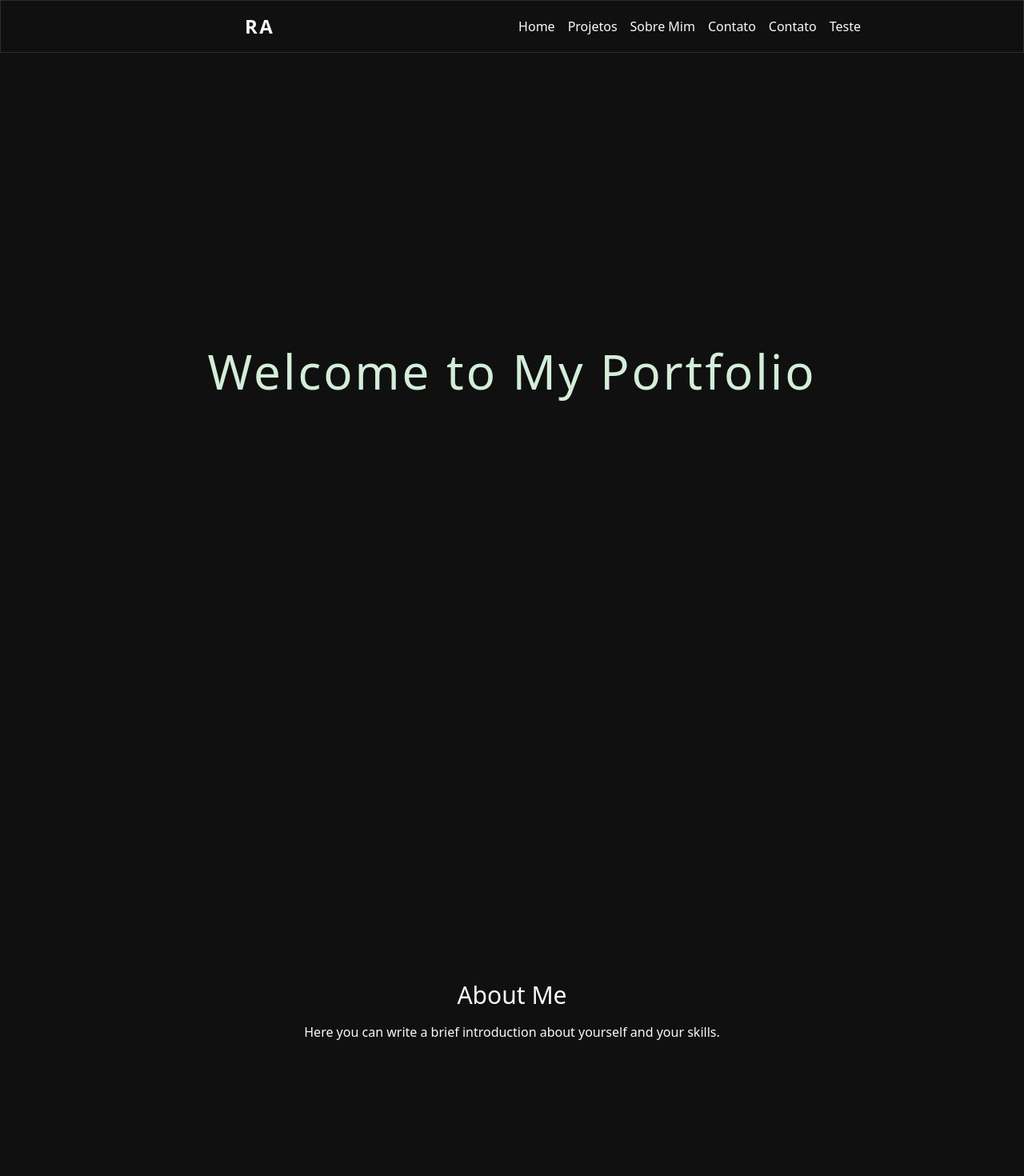
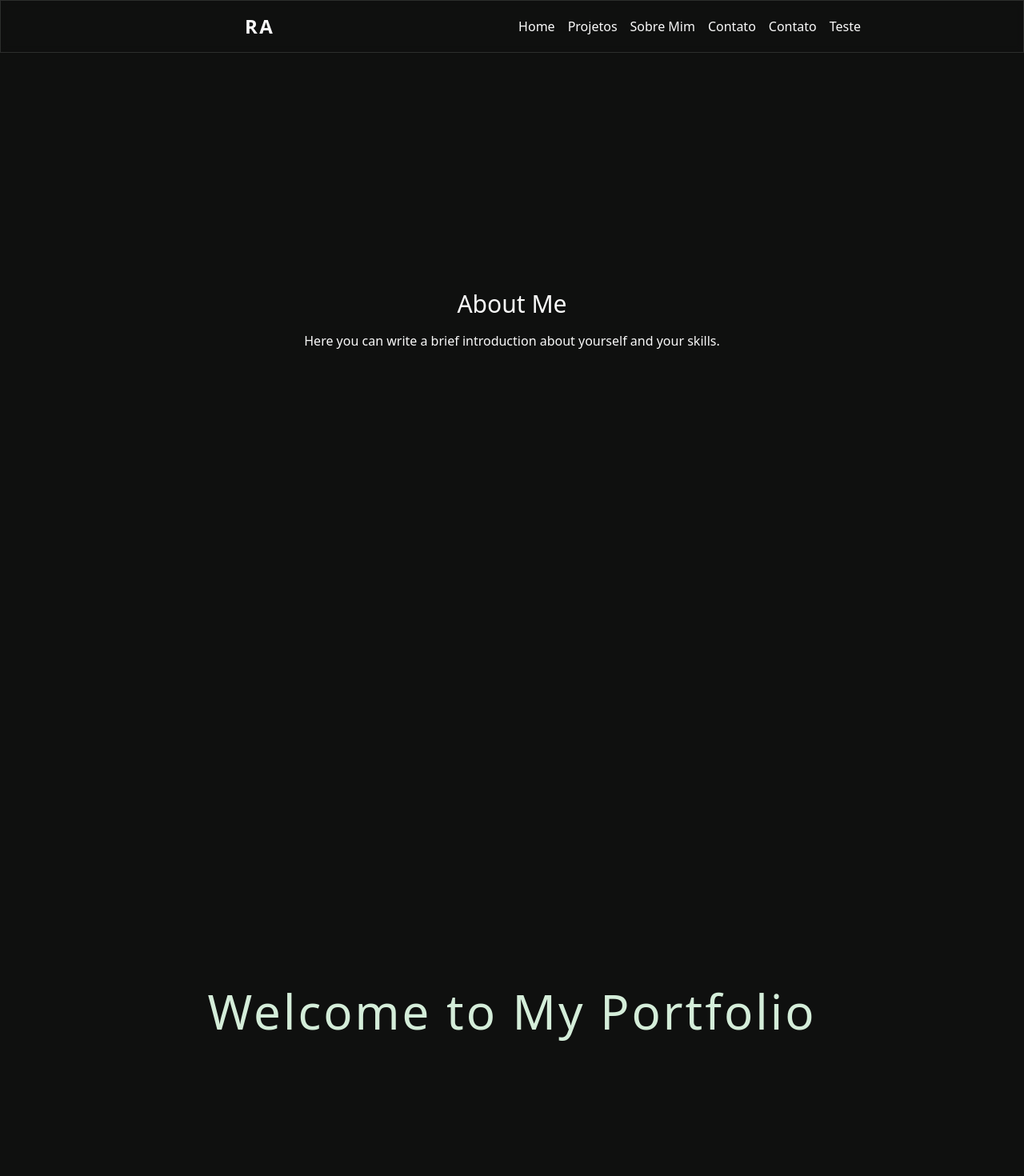
Before and after one commit to robs-am/potfolio, a Next.js app: page / in a window 1280 px wide. Shown: the top 1470 px of the page at 80% size. Built offline with nearby package versions, Linux system fonts and the light colour scheme.

Commit message:
feat: add AboutMe component

```diff
--- a/src/app/page.tsx
+++ b/src/app/page.tsx
@@ -2,14 +2,15 @@
 
 import Header from '../components/Header/Header';
 import Footer from '../components/Footer/Footer';
+import AboutMe from '@/components/AboutMe/AboutMe';
 import { useEffect, useRef } from 'react';
-import { animateTitle, animateAboutSection } from '../lib/animations'; // Importa as animações
+import { animateTitle, animateAboutSection } from '../lib/animations';
 
 const Portfolio = () => {
   const titleRef = useRef<HTMLHeadingElement>(null);
-  const aboutRef = useRef<HTMLDivElement>(null);
 
-  // Função para manipular a rolagem e atualizar os links de navegação
+
+
   const handleScroll = () => {
     const sections = document.querySelectorAll('section');
     const navLinks = document.querySelectorAll('nav ul li button');
@@ -34,14 +35,14 @@ const Portfolio = () => {
 
   useEffect(() => {
     const title = titleRef.current;
-    const about = aboutRef.current;
 
-    // Adiciona o listener de scroll
+
+
     window.addEventListener('scroll', handleScroll);
 
-    // Chama as animações
+
     animateTitle(title);
-    animateAboutSection(about);
+
 
     return () => {
       window.removeEventListener('scroll', handleScroll);
@@ -52,6 +53,7 @@ const Portfolio = () => {
   return (
     <div className="min-h-screen bg-background text-foreground">
       <Header />
+      <AboutMe />
 
       <main className="pt-16">
         <section id="title" className="min-h-screen flex items-center justify-center">
@@ -62,12 +64,7 @@ const Portfolio = () => {
             Welcome to My Portfolio
           </h1>
         </section>
-        <section id="about" className="min-h-screen flex items-center justify-center bg-secondary/10">
-          <div ref={aboutRef} className="max-w-2xl mx-auto text-center">
-            <h2 className="text-3xl mb-4">About Me</h2>
-            <p>Here you can write a brief introduction about yourself and your skills.</p>
-          </div>
-        </section>
+
         <section id="projects" className="min-h-screen flex items-center justify-center">
           <div className="max-w-4xl mx-auto">
             <h2 className="text-3xl mb-8 text-center">My Projects</h2>
--- /dev/null
+++ b/src/components/AboutMe/AboutMe.tsx
@@ -0,0 +1,23 @@
+import React, { useEffect, useRef } from 'react';
+import { animateAboutSection } from '../../lib/animations';
+
+const AboutMe = () => {
+  const aboutRef = useRef<HTMLDivElement>(null);
+
+  useEffect(() => {
+    if (aboutRef.current) {
+      animateAboutSection(aboutRef.current);
+    }
+  }, []);
+
+  return (
+    <section id="about" className="min-h-screen flex items-center justify-center bg-secondary/10">
+      <div ref={aboutRef} className="max-w-2xl mx-auto text-center">
+        <h2 className="text-3xl mb-4">About Me</h2>
+        <p>Here you can write a brief introduction about yourself and your skills.</p>
+      </div>
+    </section>
+  );
+}
+
+export default AboutMe;
```
